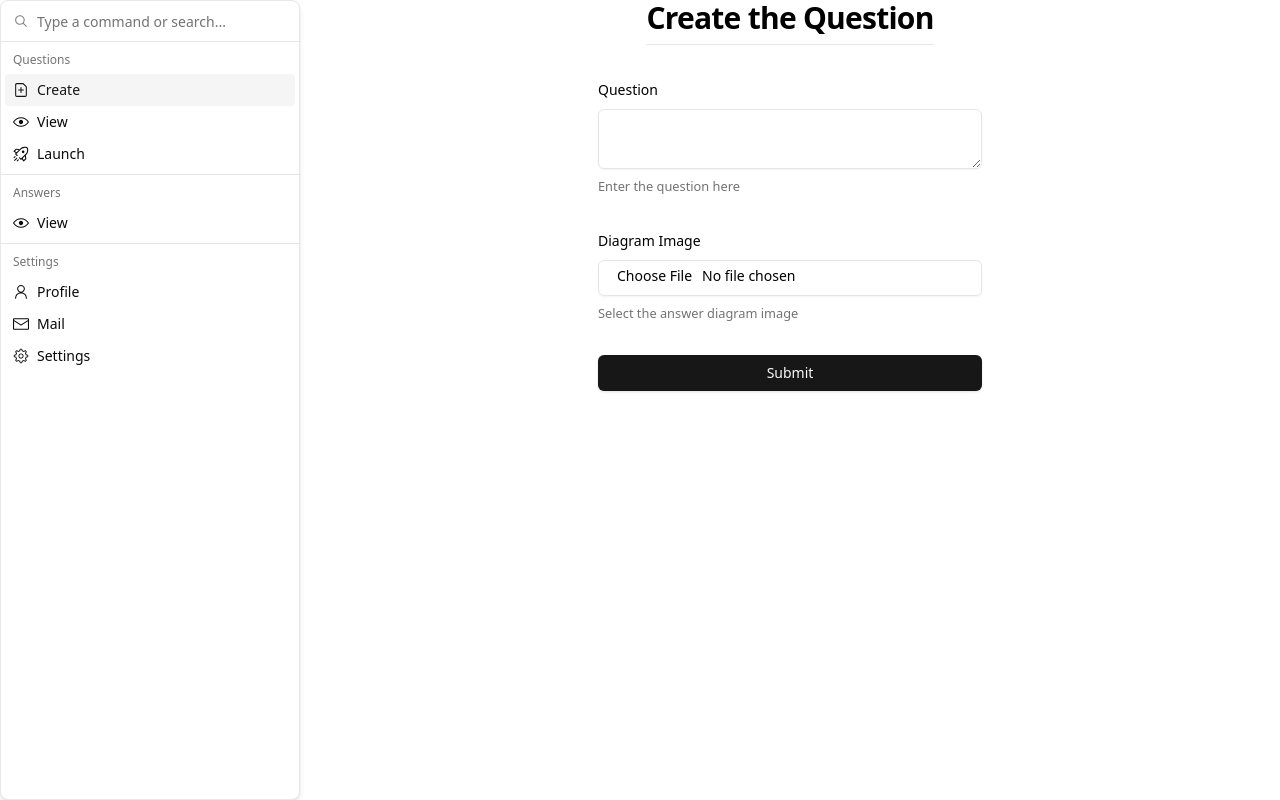
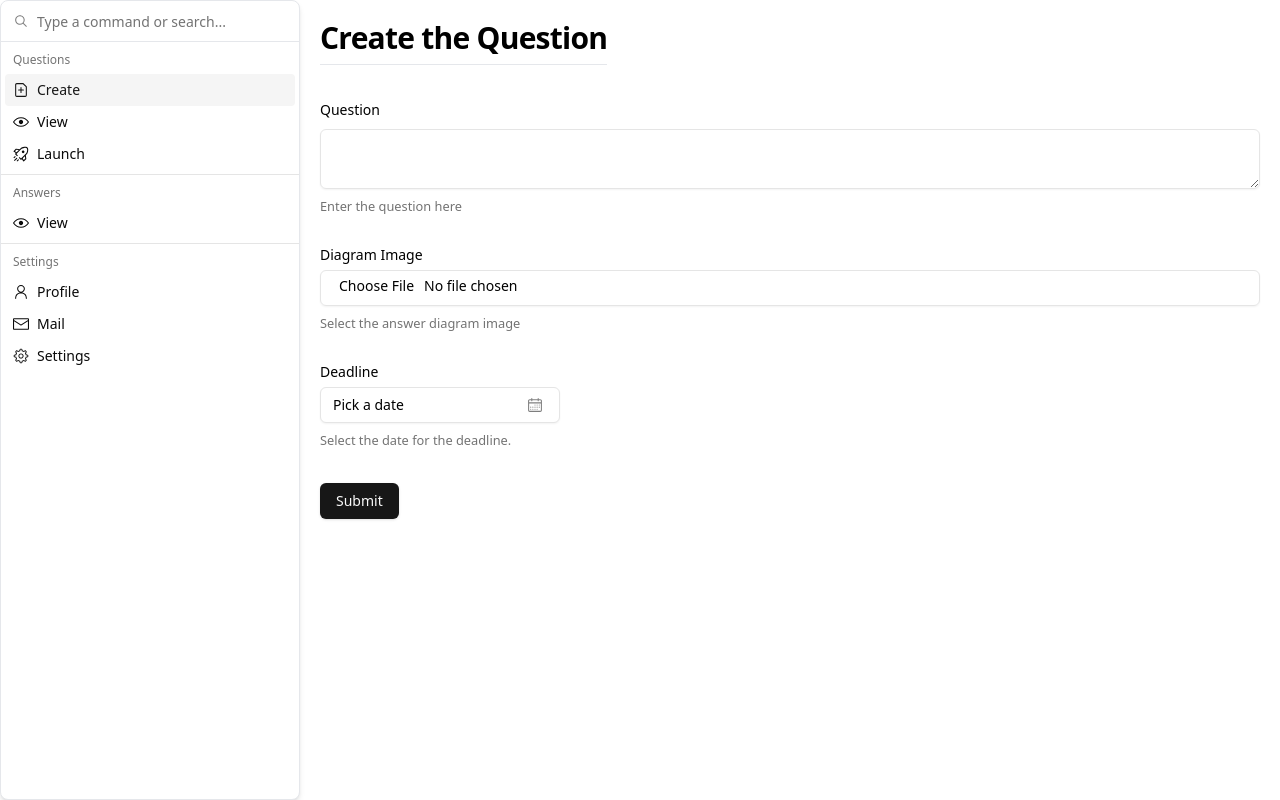
Before and after one commit to prb-dev/Autograder_Client, a React (Vite) app: page /create/q in a window 1280 px wide. Built offline with nearby package versions, Linux system fonts and the light colour scheme.

Commit message:
Get deadline from user

```diff
--- a/src/components/Rubric.tsx
+++ b/src/components/Rubric.tsx
@@ -191,8 +191,8 @@ const Rubric = ({
   };
 
   return (
-    <div className="flex flex-col">
-      <TypographyH2 className="self-center">Customize the Rubric</TypographyH2>
+    <div className="w-full h-full flex flex-col pb-5">
+      <TypographyH2>Customize the Rubric</TypographyH2>
 
       <div className="flex justify-between">
         <div className="mt-5">
@@ -205,7 +205,7 @@ const Rubric = ({
         </div>
       </div>
 
-      <Tabs defaultValue={rubric?.criterias[0]} className="mt-10">
+      <Tabs defaultValue={rubric?.criterias[0]} className="mt-8">
         <TypographyH4 className="capitalize mb-2">
           Criterias
           <Button variant="ghost">
@@ -254,7 +254,7 @@ const Rubric = ({
           </Button>
         </TypographyH4>
 
-        <TabsList className="min-w-[510px]">
+        <TabsList className="w-full">
           {tempCriterias &&
             Object.keys(tempCriterias).map(
               (criteria, i) =>
@@ -342,7 +342,7 @@ const Rubric = ({
 
       <Button
         type="submit"
-        className="w-full mt-8"
+        className="w-fit mt-8 mb-5"
         disabled={isLoading}
         onClick={handleSubmit}
       >
--- a/src/pages/CreateQuestion.tsx
+++ b/src/pages/CreateQuestion.tsx
@@ -14,15 +14,36 @@ import { Textarea } from "../components/ui/textarea";
 import { Button } from "../components/ui/button";
 import { TypographyH2 } from "../components/ui/TypographyH2";
 import { Input } from "../components/ui/input";
-import { ReloadIcon } from "@radix-ui/react-icons";
+import { CalendarIcon, EyeOpenIcon, ReloadIcon } from "@radix-ui/react-icons";
 import { useState } from "react";
 import Rubric from "../components/Rubric";
 import clsx from "clsx";
+import {
+  Popover,
+  PopoverContent,
+  PopoverTrigger,
+} from "@/components/ui/popover";
+import { cn } from "@/lib/utils";
+import { Calendar } from "@/components/ui/calendar";
+import { format } from "date-fns";
+import {
+  Dialog,
+  DialogContent,
+  DialogDescription,
+  DialogFooter,
+  DialogHeader,
+  DialogTitle,
+  DialogTrigger,
+} from "@/components/ui/dialog";
+import { Label } from "@/components/ui/label";
 
 const formSchema = z
   .object({
     question: z.string(),
     diagram: z.instanceof(File),
+    deadline: z.date({
+      required_error: "A deadline is required.",
+    }),
   })
   .refine(
     (data) => {
@@ -39,6 +60,7 @@ const CreateQuestion = () => {
   const [qid, setQid] = useState("");
   const [diagramType, setDiagramType] = useState("");
   const [rubric, setRubric] = useState(undefined);
+  const [selectedImage, setSelectedImage] = useState<File | undefined>();
 
   const form = useForm<z.infer<typeof formSchema>>({
     resolver: zodResolver(formSchema),
@@ -54,6 +76,7 @@ const CreateQuestion = () => {
       const formData = new FormData();
       formData.append("question", values.question);
       formData.append("image", values.diagram);
+      formData.append("deadline", values.deadline.toString());
 
       const res = await fetch("http://127.0.0.1:8000/questions/create", {
         method: "POST",
@@ -74,16 +97,17 @@ const CreateQuestion = () => {
   return (
     <>
       <div
-        className={clsx("flex justify-center items-center", rubric && "hidden")}
+        className={clsx(
+          "h-[100vh] overflow-y-scroll flex justify-start p-5",
+          rubric && "hidden"
+        )}
       >
         <Form {...form}>
           <form
             onSubmit={form.handleSubmit(handleSubmit)}
-            className="w-96 flex flex-col gap-8"
+            className="w-full flex flex-col gap-8"
           >
-            <TypographyH2 className="self-center">
-              Create the Question
-            </TypographyH2>
+            <TypographyH2>Create the Question</TypographyH2>
 
             <FormField
               control={form.control}
@@ -105,12 +129,40 @@ const CreateQuestion = () => {
               name="diagram"
               render={({ field }) => (
                 <FormItem>
-                  <FormLabel>Diagram Image</FormLabel>
+                  <FormLabel className="flex gap-2">
+                    Diagram Image
+                    {selectedImage && (
+                      <Dialog>
+                        <DialogTrigger asChild>
+                          <Button variant="ghost" className="w-4 h-4 p-0">
+                            <EyeOpenIcon className="h-4 w-4" />
+                          </Button>
+                        </DialogTrigger>
+                        <DialogContent className="sm:max-w-[425px] max-w-[90%] max-h-[90%] p-0 overflow-hidden bg-transparent border-none">
+                          <DialogHeader className="hidden">
+                            <DialogTitle>Image</DialogTitle>
+                            <DialogDescription>
+                              Selected image.
+                            </DialogDescription>
+                          </DialogHeader>
+                          <div>
+                            <img
+                              src={URL.createObjectURL(selectedImage)}
+                              alt={selectedImage.name}
+                            />
+                          </div>
+                        </DialogContent>
+                      </Dialog>
+                    )}
+                  </FormLabel>
                   <FormControl>
                     <Input
                       type="file"
                       accept="image/*"
-                      onChange={(e) => field.onChange(e.target.files?.[0])} // Capture the selected file
+                      onChange={(e) => {
+                        setSelectedImage(e.target.files?.[0]);
+                        field.onChange(e.target.files?.[0]);
+                      }}
                     />
                   </FormControl>
                   <FormDescription>
@@ -121,7 +173,54 @@ const CreateQuestion = () => {
               )}
             />
 
-            <Button type="submit" className="w-full" disabled={isLoading}>
+            <FormField
+              control={form.control}
+              name="deadline"
+              render={({ field }) => (
+                <FormItem className="flex flex-col">
+                  <FormLabel>Deadline</FormLabel>
+                  <Popover>
+                    <PopoverTrigger asChild>
+                      <FormControl>
+                        <Button
+                          variant={"outline"}
+                          className={cn(
+                            "w-[240px] pl-3 text-left font-normal",
+                            !field.value && "text-muted-foreground"
+                          )}
+                        >
+                          {field.value ? (
+                            format(field.value, "PPP")
+                          ) : (
+                            <span>Pick a date</span>
+                          )}
+                          <CalendarIcon className="ml-auto h-4 w-4 opacity-50" />
+                        </Button>
+                      </FormControl>
+                    </PopoverTrigger>
+                    <PopoverContent className="w-auto p-0" align="start">
+                      <Calendar
+                        mode="single"
+                        selected={field.value}
+                        onSelect={field.onChange}
+                        disabled={(date) => date < new Date()}
+                        initialFocus
+                      />
+                    </PopoverContent>
+                  </Popover>
+                  <FormDescription>
+                    Select the date for the deadline.
+                  </FormDescription>
+                  <FormMessage />
+                </FormItem>
+              )}
+            />
+
+            <Button
+              type="submit"
+              className="w-fit self-start"
+              disabled={isLoading}
+            >
               {isLoading && (
                 <ReloadIcon className="mr-2 h-4 w-4 animate-spin" />
               )}
@@ -132,7 +231,7 @@ const CreateQuestion = () => {
       </div>
       <div
         className={clsx(
-          "flex justify-center items-center",
+          "h-[100vh] overflow-y-scroll flex p-5",
           !rubric && "hidden"
         )}
       >
```
